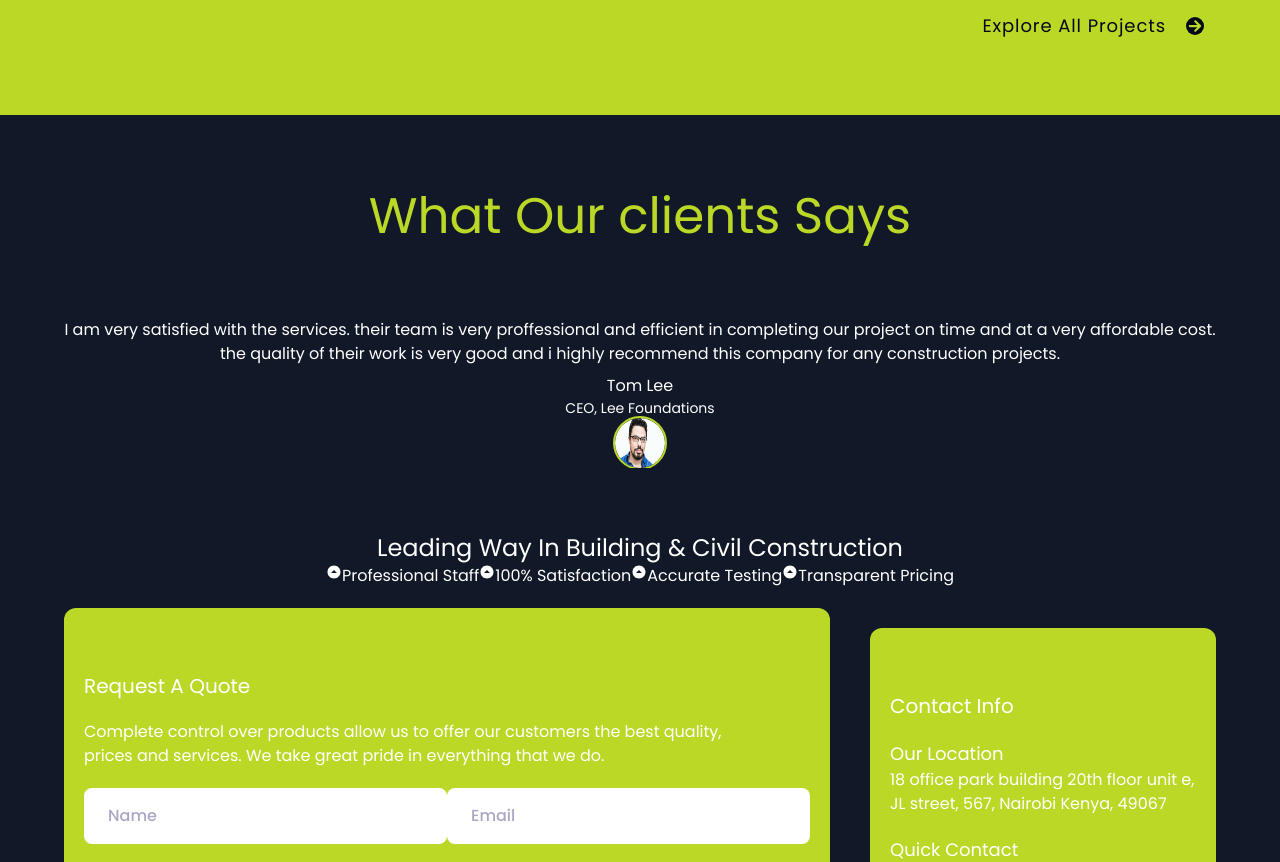
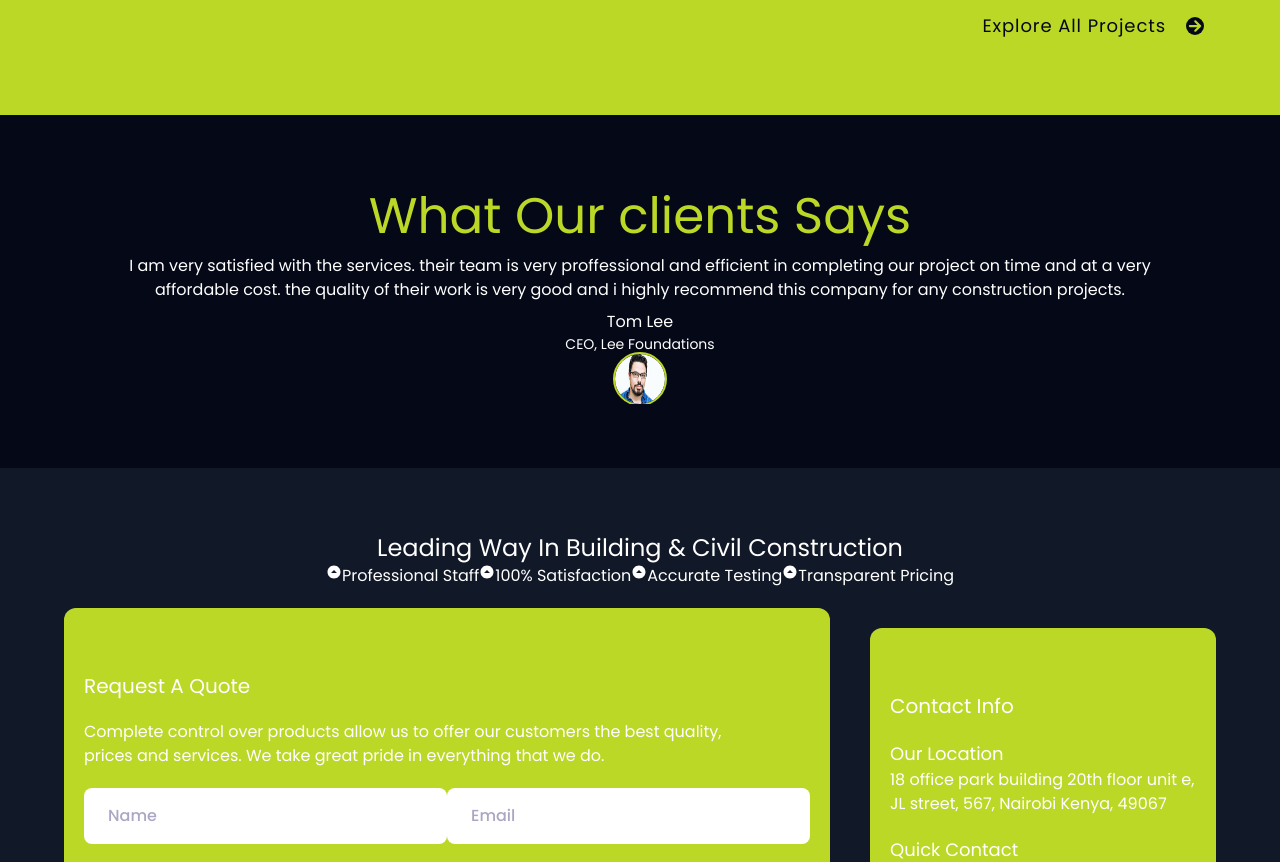
Before and after one commit to linmercy/construction-website, a React (Vite) app: page / in a window 1280 px wide. Shown: the part 1870-2732 px from the top of the page. Built offline with nearby package versions, Linux system fonts and the light colour scheme.

Commit message:
section position adjustments

```diff
--- a/src/components/Testimonials.jsx
+++ b/src/components/Testimonials.jsx
@@ -8,8 +8,9 @@ import { styles } from '../styles'
 const Testimonials = () => {
 
   return (
-    <section className=' w-full relative max-w-7xl mx-auto'>
-      <div className={`${styles.paddingY} flex justify-center items-center`}>
+    <section className=' bg-primary w-full relative '>
+      <div className={`${styles.padding} mx-auto max-w-7xl`}>
+        <div className='flex justify-center items-center'>
           <h2 className={`${styles.sectionHeadText} text-tertiary`}>What Our clients Says</h2>
         </div>
         <Swiper
@@ -69,6 +70,7 @@ const Testimonials = () => {
           </SwiperSlide>
 
         </Swiper>
+      </div>
     </section>
   )
 }
```
Lines whose indentation alone changed are shown as unchanged.
